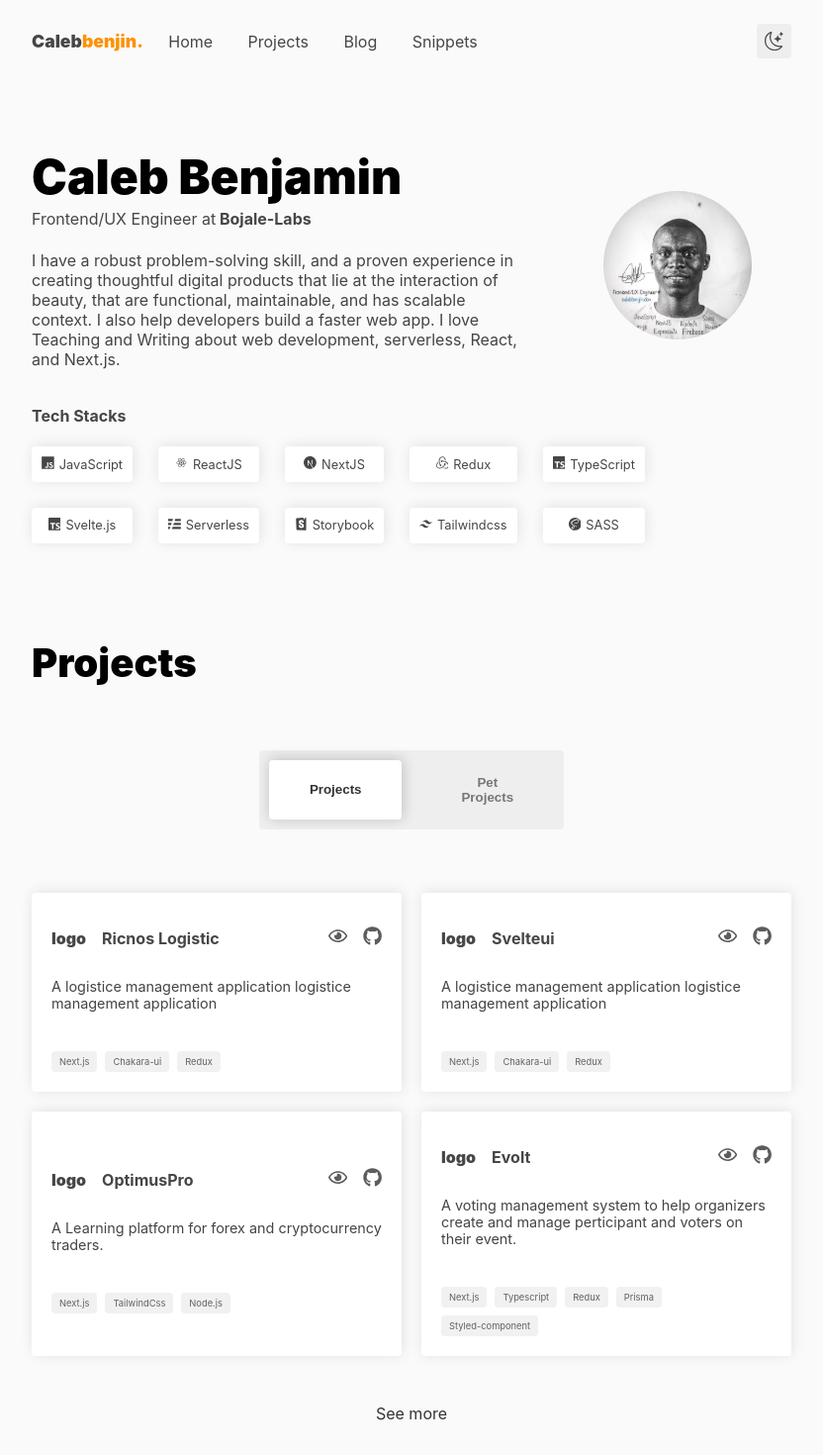
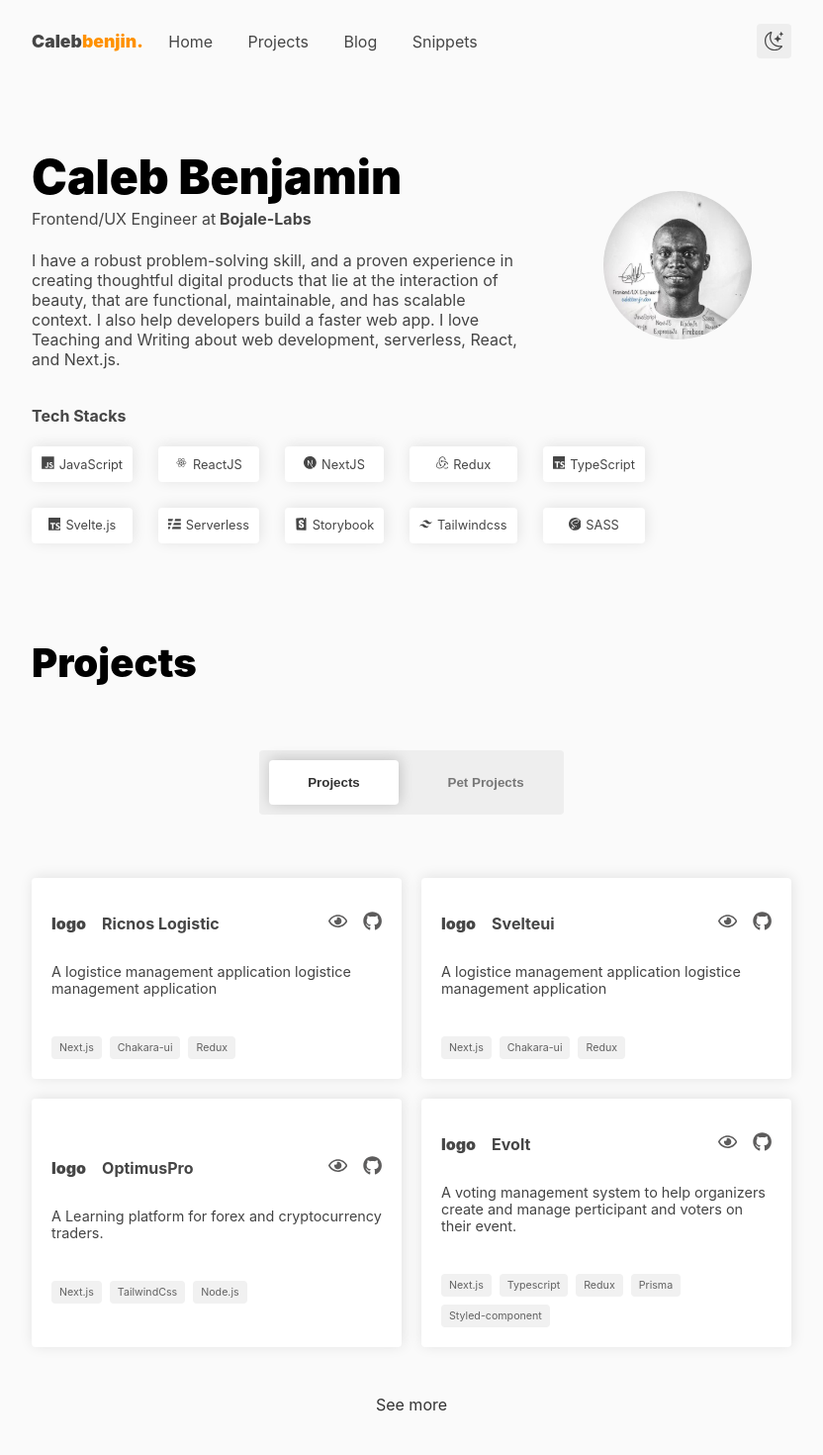
Before and after one commit to calebbenjin/calebbenjin-io, a Next.js app: page / in a window 1280 px wide. Shown: the top 1470 px of the page at 99% size, without its empty margins (224-1056 px from the left). Built offline with nearby package versions, Linux system fonts and the light colour scheme.

Commit message:
hover-state updated on lang

```diff
--- a/components/Projects.tsx
+++ b/components/Projects.tsx
@@ -235,13 +235,12 @@
         transition: all 0.3s ease;
         color: #5d5c5c;
         &:hover {
-          font-size: 1.5rem;
-          color: #ccc;
+          color: #333;
         }
       }
     }
     .lang {
-      font-size: 0.7rem;
+      font-size: 0.8rem;
       list-style: none;
       text-align: left;
       margin-top: 2rem;
@@ -370,6 +369,7 @@
   button {
     background: transparent;
     padding: 15px 30px;
+    white-space: nowrap;
     border: none;
     width: 100%;
     margin: 10px;
```
